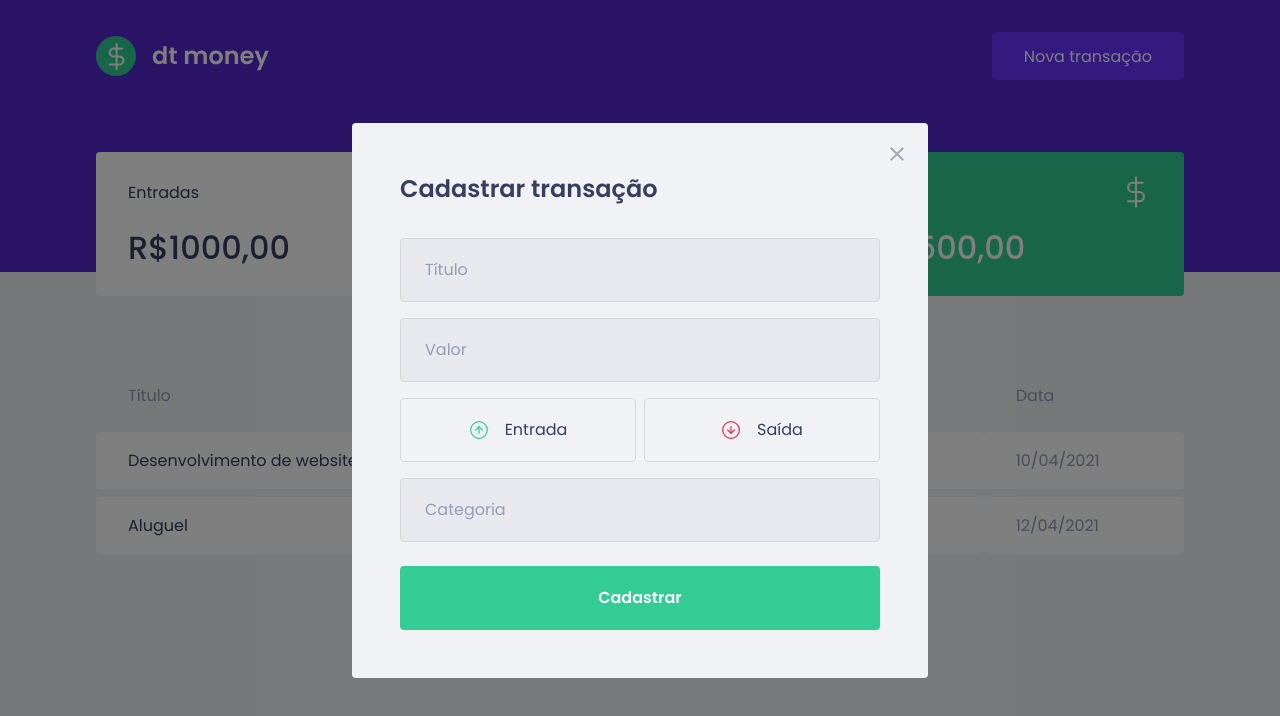
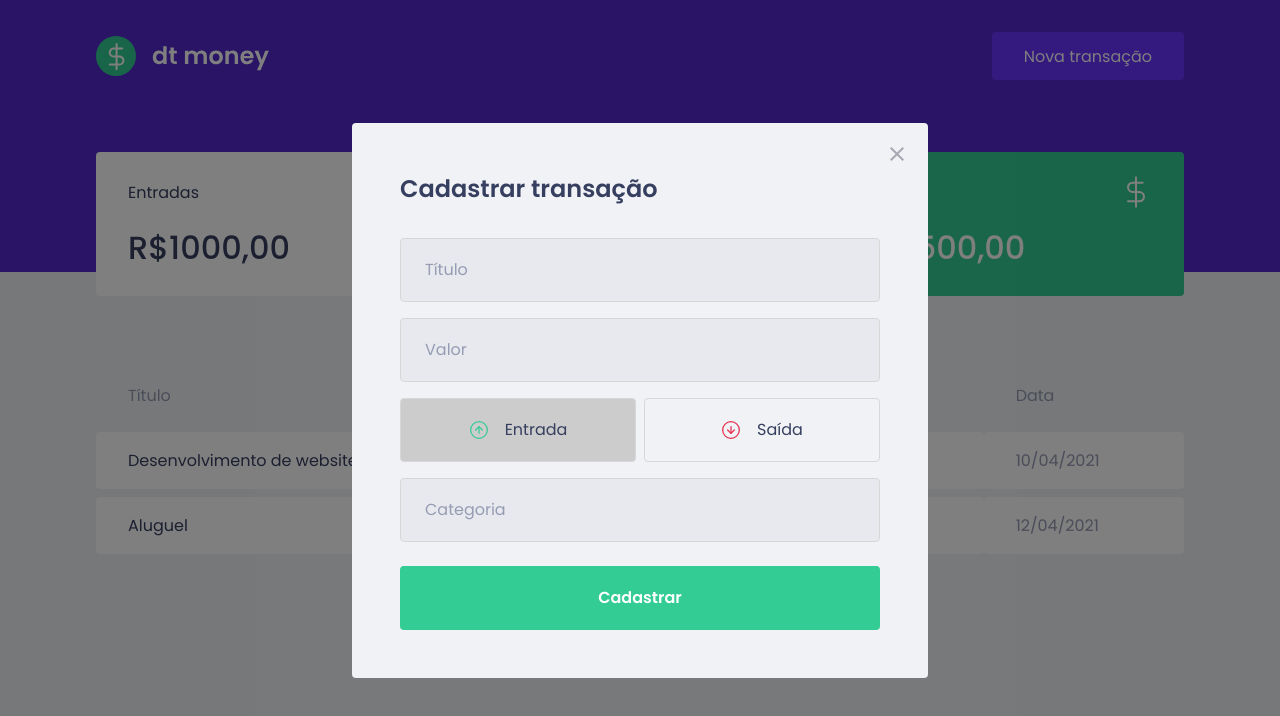
Before and after one commit to thalestestoni/ignite-dtmoney, a React (Create React App) app: page / in a window 1280 px wide. Both pictures are taken after a click on the button "Nova transação". Shown: the top 716 px of the page. Built offline with nearby package versions, Linux system fonts and the light colour scheme; no server answers; what miragejs would draw is missing.

Commit message:
Funcionamento dos botões de tipo de transação

```diff
--- a/src/components/NewTransactionModal/index.tsx
+++ b/src/components/NewTransactionModal/index.tsx
@@ -1,8 +1,9 @@
+import React, { useState } from 'react';
 import Modal from 'react-modal';
 import closeImg from '../../assets/close.svg';
 import incomeImg from '../../assets/income.svg';
 import outcomeImg from '../../assets/outcome.svg';
-import { Container, TransactionTypeContainer } from './styles';
+import { Container, RadioBox, TransactionTypeContainer } from './styles';
 
 interface NewTransactionModalProps {
     isOpen: boolean;
@@ -10,6 +11,8 @@
 }
 
 export function NewTransactionModal({ isOpen, onRequestClose}: NewTransactionModalProps) {
+    const [type, setType] = useState('deposit');
+
     return (
         <Modal
             isOpen={isOpen}
@@ -38,18 +41,22 @@
                 />
 
                 <TransactionTypeContainer>
-                    <button
+                    <RadioBox
                         type="button"
+                        onClick={() => { setType('deposit'); }}
+                        isActive={type === 'deposit'}
                     >
                         <img src={incomeImg} alt="Entrada"/>
                         <span>Entrada</span>
-                    </button>
-                    <button
+                    </RadioBox>
+                    <RadioBox
                         type="button"
+                        onClick={() => { setType('withdraw'); }}
+                        isActive={type === 'withdraw'}
                     >
                         <img src={outcomeImg} alt="Saída"/>
                         <span>Saída</span>
-                    </button>
+                    </RadioBox>
                 </TransactionTypeContainer>
 
                 <input
--- a/src/components/NewTransactionModal/styles.ts
+++ b/src/components/NewTransactionModal/styles.ts
@@ -54,13 +54,18 @@
     display: grid;
     grid-template-columns: 1fr 1fr;
     gap: 0.5rem;
+`;
 
-    button {
+interface RadioBoxProps {
+    isActive: boolean;
+}
+
+export const RadioBox = styled.button<RadioBoxProps>`
     height: 4rem;
     border: 1px solid #d7d7d7;
     border-radius: 0.25rem;
 
-        background: transparent;
+    background: ${(props) => props.isActive ? '#ccc' : 'transparent'};
 
     display: flex;
     align-items: center;
@@ -83,5 +88,4 @@
         font-size: 1rem;
         color: var(--text-title);
     }
-    }
 `;
```
Lines whose indentation alone changed are shown as unchanged.
